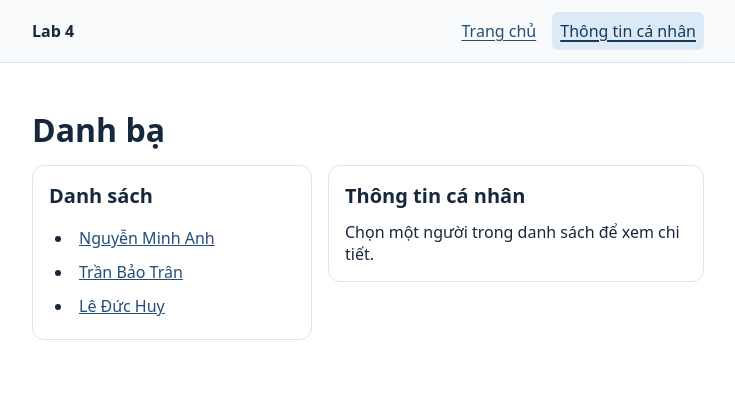
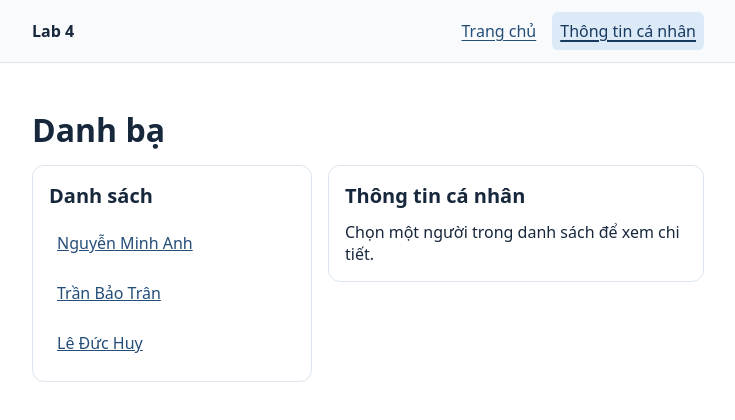
Before and after one commit to Zen10112/WEB_LAB04, a React (Vite) app in the folder EX/EX1/: page /people in a window 1280 px wide. Shown: the top 420 px of the page, without its empty margins (272-1007 px from the left). Built offline with nearby package versions, Linux system fonts and the light colour scheme.

Commit message:
fix: improve People Directory reflow and accessibility

```diff
--- a/EX/EX1/src/layouts/PeopleLayout.jsx
+++ b/EX/EX1/src/layouts/PeopleLayout.jsx
@@ -1,7 +1,9 @@
-import { NavLink, Outlet } from 'react-router';
+import { NavLink, Outlet, useMatch } from 'react-router';
 import './people-layout.css';
 
 export default function PeopleLayout({ people }) {
+  const currentId = useMatch('/people/:id')?.params.id;
+
   return (
     <>
       <h1>Danh bạ</h1>
@@ -9,18 +11,25 @@ export default function PeopleLayout({ people }) {
         <nav className="people-sidebar" aria-labelledby="people-list-heading">
           <h2 id="people-list-heading">Danh sách</h2>
           <ul>
-            {people.map((person) => (
-              <li key={person.id}>
-                <NavLink to={`/people/${person.id}`} end>
-                  {person.name}
-                </NavLink>
-              </li>
-            ))}
+            {people.map((person) => {
+              // Match numeric deep links without changing the other link URLs.
+              const numericId = String(person.numericId);
+              const linkId = currentId === numericId ? numericId : person.id;
+
+              return (
+                <li key={person.id}>
+                  <NavLink to={`/people/${linkId}`} end>
+                    <span>{person.name}</span>
+                    <span className="people-current-label" aria-hidden="true">Đang xem</span>
+                  </NavLink>
+                </li>
+              );
+            })}
           </ul>
         </nav>
-        <div className="people-detail">
+        <section className="people-detail" aria-label="Chi tiết hồ sơ">
           <Outlet />
-        </div>
+        </section>
       </div>
     </>
   );
--- a/EX/EX1/src/layouts/people-layout.css
+++ b/EX/EX1/src/layouts/people-layout.css
@@ -19,20 +19,41 @@
 }
 
 .people-sidebar ul {
+  display: grid;
+  gap: 0.375rem;
   margin: 0;
-  padding-inline-start: 1.5rem;
+  padding: 0;
+  list-style: none;
 }
 
 .people-sidebar a {
-  display: inline-block;
-  padding: 0.375rem;
+  display: flex;
+  flex-wrap: wrap;
+  align-items: center;
+  justify-content: space-between;
+  box-sizing: border-box;
+  min-block-size: 2.75rem;
+  gap: 0.25rem 0.5rem;
+  padding: 0.5rem;
   border-radius: 0.375rem;
   color: #244d78;
+  background: #fff;
+  overflow-wrap: anywhere;
 }
 
 .people-sidebar a[aria-current="page"] {
   background: #dce9f7;
+  color: #173a60;
   font-weight: 600;
+}
+
+.people-current-label {
+  display: none;
+  font-size: 0.875rem;
+}
+
+.people-sidebar a[aria-current="page"] .people-current-label {
+  display: inline;
 }
 
 .people-sidebar a:focus-visible {
@@ -44,6 +65,10 @@
   margin: 0;
 }
 
+.people-detail {
+  overflow-wrap: anywhere;
+}
+
 @media (max-width: 42rem) {
   .people-layout {
     grid-template-columns: minmax(0, 1fr);
```
